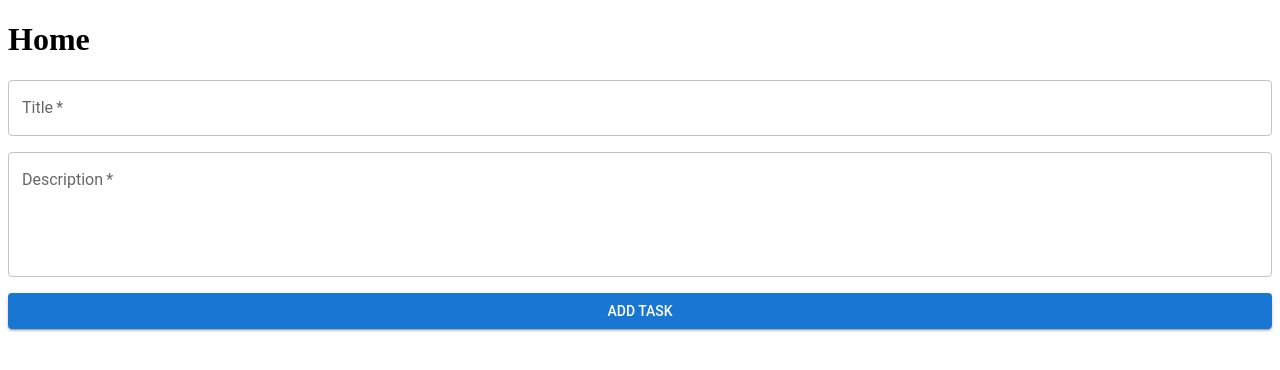
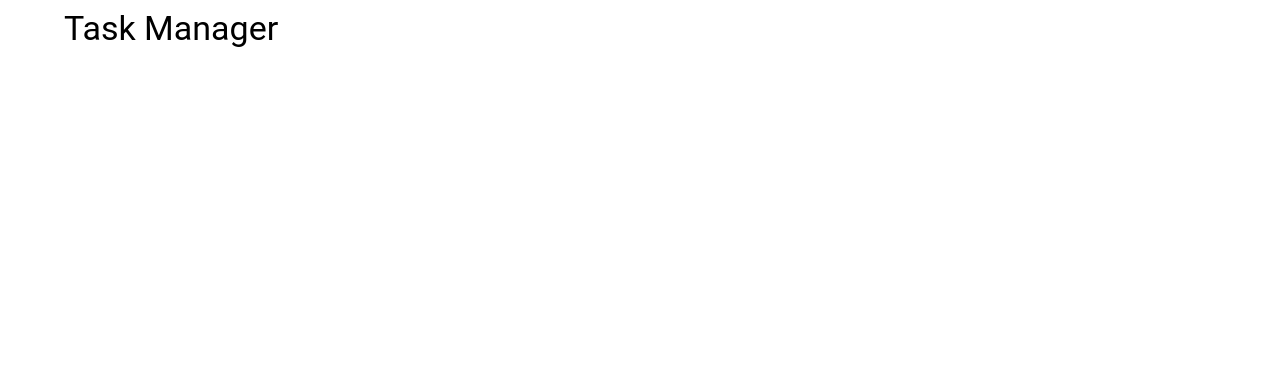
Before and after one commit to dryingcore/tasks.js, a React (Vite) app in the folder frontend/: page / in a window 1280 px wide. Shown: the top 370 px of the page. Built offline with nearby package versions, Linux system fonts and the light colour scheme.

Commit message:
Jul 23, 2024, 7:25 PM

```diff
--- a/frontend/src/components/AddTask.jsx
+++ b/frontend/src/components/AddTask.jsx
@@ -1,6 +1,19 @@
 import { Box, Button, TextField } from "@mui/material";
+import { useEffect, useState } from "react";
 
-export default function AddTask() {
+export default function AddTask({ currentTask, setCurrentTask, refreshTasks }) {
+	const [title, setTitle] = useState("");
+	const [description, setDescription] = useState("");
+	const [completed, setCompleted] = useState(false);
+
+	useEffect(() => {
+		if (currentTask) {
+			setTitle(currentTask.title);
+			setDescription(currentTask.description);
+			setCompleted(currentTask.completed);
+		}
+	}, [currentTask]);
+
 	return (
 		<Box component="form" sx={{ display: "flex", flexDirection: "column", gap: 2 }}>
 			<TextField label="Title" variant="outlined" required />
--- a/frontend/src/pages/Home.jsx
+++ b/frontend/src/pages/Home.jsx
@@ -1,10 +1,11 @@
-import AddTask from "../components/AddTask";
+import { Container, Typography } from "@mui/material";
 
 export default function Home() {
 	return (
-		<div>
-			<h1>Home</h1>
-			<AddTask />
-		</div>
+		<Container>
+			<Typography variant="h4" gutterBottom>
+				Task Manager
+			</Typography>
+		</Container>
 	);
 }
```
